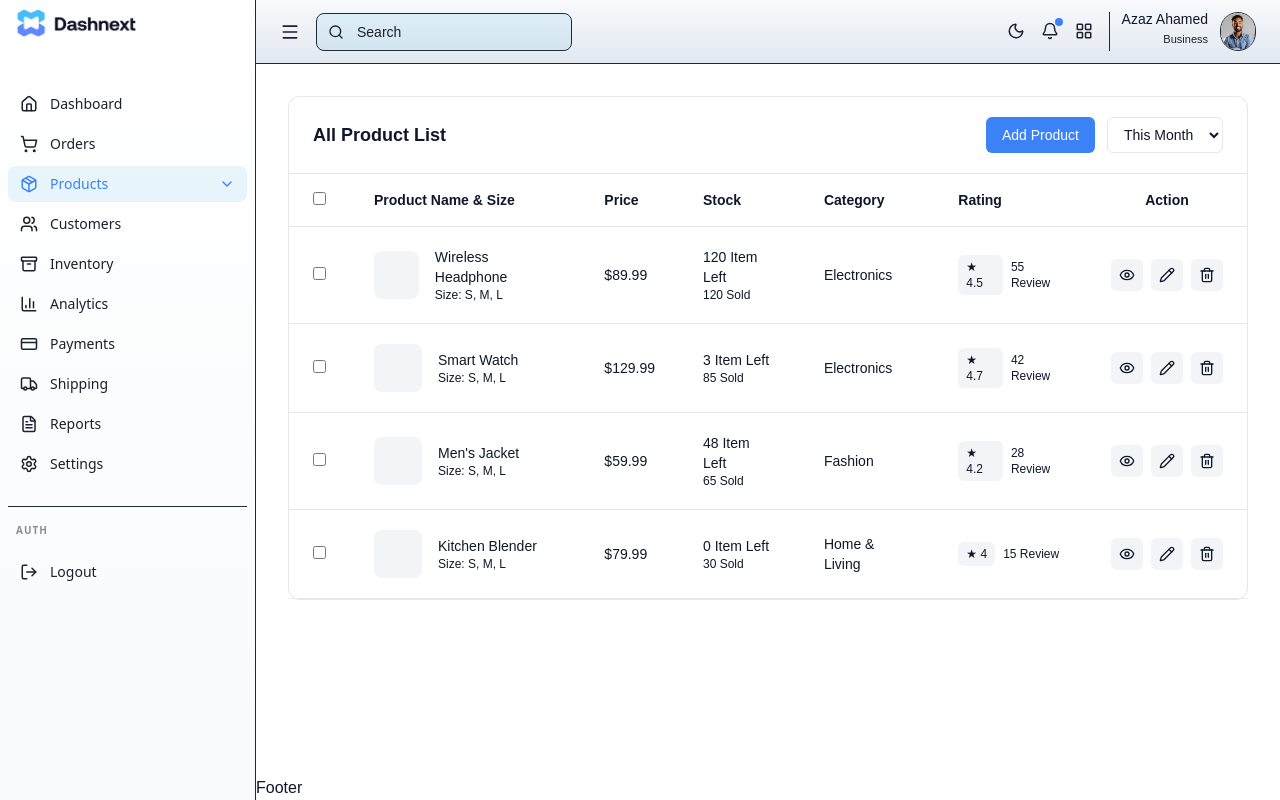
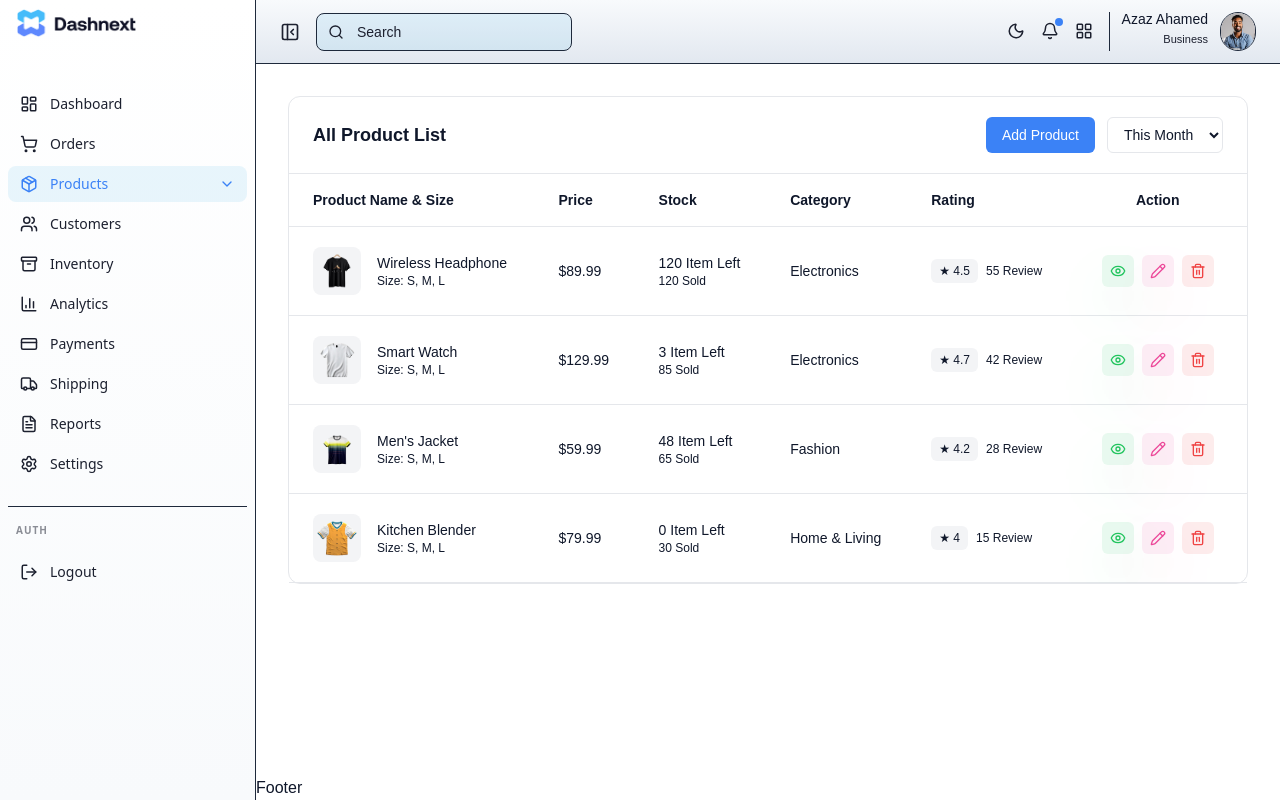
Before and after one commit to azaz7418/DashBoard, a Next.js app: page /products in a window 1280 px wide. Built offline with nearby package versions, Linux system fonts and the light colour scheme.

Commit message:
feat: enhance product detail page with automatic image slideshow and improve product list display

```diff
--- a/src/app/products/[id]/page.js
+++ b/src/app/products/[id]/page.js
@@ -1,6 +1,6 @@
 "use client";
 
-import React, { useState } from "react";
+import React, { useState, useEffect } from "react";
 import { useParams, useRouter } from "next/navigation";
 import Image from "next/image";
 import { productsData } from "@/components/data/DummyData";
@@ -32,7 +32,6 @@ const features = [
     icon: "Headphones",
   },
 ];
-<Scooter />
 const iconMap = {
   Scooter: Scooter,
   Ticket: Ticket,
@@ -46,7 +45,19 @@ export default function ProductDetailPage() {
   const product = productsData.find((p) => p.id === id);
 
   const [qty, setQty] = useState(1);
-  const [selectedImage, setSelectedImage] = useState(product.images?.[0] || product.image);
+  const [currentImageIndex, setCurrentImageIndex] = useState(0);
+
+  const selectedImage = product.images?.[currentImageIndex] || product.image;
+
+  useEffect(() => {
+    const interval = setInterval(() => {
+      setCurrentImageIndex((prev) => (prev + 1) % product.images.length);
+    }, 5000); // Change image every 3 seconds
+
+    return () => clearInterval(interval);
+  }, [product.images.length]);
+
+
 
   if (!product) {
     return (
@@ -60,7 +71,7 @@ export default function ProductDetailPage() {
   }
 
   return (
-    <div className="p-8 space-y-8">
+    <div className="p-8 space-y-6">
       {/* Back */}
       <button
         onClick={() => router.push("/products")}
@@ -71,18 +82,19 @@ export default function ProductDetailPage() {
       </button>
 
       {/* ================= TOP SECTION ================= */}
-      <div className="grid grid-cols-1 xl:grid-cols-[420px_1fr] gap-8 ">
+      <div className="grid grid-cols-1 xl:grid-cols-[420px_1fr] gap-6 ">
         {/* Image Gallery */}
         <div className="space-y-4 bg-white/50 dark:bg-black/20 border border-border rounded-xl p-6">
           <Image
+            key={currentImageIndex}
             src={selectedImage}
             alt={product.name}
             width={400}
             height={420}
-            className="rounded-xl object-cover w-full h-[420px]"
+            className="rounded-xl object-cover w-full transition-opacity duration-500"
           />
 
-          <div className="flex gap-3 ">
+          <div className="flex gap-3 justify-center">
             {product?.images?.map((img, i) => (
               <Image
                 key={i}
@@ -91,9 +103,9 @@ export default function ProductDetailPage() {
                 width={80}
                 height={80}
                 className={`h-20 w-20 rounded-lg border object-cover cursor-pointer ${
-                  selectedImage === img ? "border-primary" : "border-border"
+                  currentImageIndex === i ? "border-primary" : "border-border"
                 }`}
-                onClick={() => setSelectedImage(img)}
+                onClick={() => setCurrentImageIndex(i)}
               />
             ))}
           </div>
@@ -108,9 +120,7 @@ export default function ProductDetailPage() {
         {/* Product Info */}
         <div className="space-y-5 bg-white/50 dark:bg-black/20 border border-border rounded-xl p-6">
           <span className="inline-block px-3 py-1 text-xs rounded-md bg-success-light text-success">New Arrival</span>
-
           <h1 className="text-2xl font-semibold text-foreground">{product.name}</h1>
-
           {/* Rating */}
           <div className="flex items-center gap-2">
             <div className="flex">
@@ -122,7 +132,6 @@ export default function ProductDetailPage() {
               {product.rating} ({product.reviews} Reviews)
             </span>
           </div>
-
           {/* Price */}
           {product.offer ? (
             <div className="space-y-1">
--- a/src/app/products/page.js
+++ b/src/app/products/page.js
@@ -5,6 +5,7 @@ import { useRouter } from "next/navigation";
 import { productsData } from "@/components/data/DummyData";
 import { Eye, Pencil, Trash2 } from "lucide-react";
 import Link from "next/link";
+import Image from "next/image";
 
 export default function ProductsPage() {
   const router = useRouter();
@@ -26,7 +27,9 @@ export default function ProductsPage() {
           <h2 className="text-lg font-semibold text-foreground">All Product List</h2>
 
           <div className="flex items-center gap-3">
-            <Link href="/products/create" className="px-4 py-2 bg-primary text-white rounded-md text-sm">Add Product</Link>
+            <Link href="/products/create" className="px-4 py-2 bg-primary text-white rounded-md text-sm">
+              Add Product
+            </Link>
             <select className="px-3 py-2 border border-border rounded-md bg-background text-sm">
               <option>This Month</option>
               <option>Last Month</option>
@@ -40,9 +43,9 @@ export default function ProductsPage() {
           <table className="w-full text-sm">
             <thead className="text-muted-foreground">
               <tr className="border-b border-border">
-                <th className="px-6 py-4">
+                {/* <th className="px-6 py-4">
                   <input type="checkbox" />
-                </th>
+                </th> */}
                 <th className="text-left px-6 py-4">Product Name & Size</th>
                 <th className="text-left px-6 py-4">Price</th>
                 <th className="text-left px-6 py-4">Stock</th>
@@ -56,15 +59,22 @@ export default function ProductsPage() {
               {filteredProducts.map((product) => (
                 <tr key={product.id} className="border-b border-border hover:bg-muted/10">
                   {/* Checkbox */}
-                  <td className="px-6 py-5">
+                  {/* <td className="px-6 py-5">
                     <input type="checkbox" />
-                  </td>
+                  </td> */}
 
                   {/* Product */}
                   <td className="px-6 py-5">
                     <div className="flex items-center gap-4">
                       <div className="w-12 h-12 rounded-lg bg-muted flex items-center justify-center">
                         {/* image placeholder */}
+                        <Image
+                          src={product?.images[0]}
+                          alt={product.name}
+                          width={48}
+                          height={48}
+                          className="rounded-lg"
+                        />
                       </div>
                       <div>
                         <p className="font-medium text-foreground">{product.name}</p>
@@ -97,18 +107,18 @@ export default function ProductsPage() {
 
                   {/* Actions */}
                   <td className="px-6 py-5">
-                    <div className="flex justify-center gap-2">
+                    <div className="flex justify-center gap-2 p-2">
                       <button
                         onClick={() => router.push(`/products/${product.id}`)}
-                        className="p-2 rounded-md bg-muted hover:bg-muted/70"
+                        className="p-2 rounded-md bg-success/10 hover:bg-success/20 cursor-pointer shadow-2xl shadow-success "
                       >
-                        <Eye className="w-4 h-4" />
+                        <Eye className="w-4 h-4 text-success" />
                       </button>
-                      <button className="p-2 rounded-md bg-muted hover:bg-muted/70">
-                        <Pencil className="w-4 h-4" />
+                      <button className="p-2 rounded-md bg-info/10 hover:bg-info/20 cursor-pointer shadow-2xl shadow-info">
+                        <Pencil className="w-4 h-4 text-info" />
                       </button>
-                      <button className="p-2 rounded-md bg-muted hover:bg-muted/70">
-                        <Trash2 className="w-4 h-4" />
+                      <button className="p-2 rounded-md bg-error/10 hover:bg-error/20 cursor-pointer">
+                        <Trash2 className="w-4 h-4 text-error" />
                       </button>
                     </div>
                   </td>
--- a/src/components/data/DummyData.jsx
+++ b/src/components/data/DummyData.jsx
@@ -151,10 +151,10 @@ export const productsData = [
     sold: 85,
     // image: "httpsImage//via.placeholder.com/400x400?text=Smart+Watch",
     images: [
+      "/image/productImage/p-14.png",
       "/image/productImage/p-1.png",
       "/image/productImage/p-10.png",
       "/image/productImage/p-13.png",
-      "/image/productImage/p-14.png",
     ],
   },
   {
@@ -170,9 +170,9 @@ export const productsData = [
     offer: 20,
     sold: 65,
     images: [
+      "/image/productImage/p-13.png",
       "/image/productImage/p-1.png",
       "/image/productImage/p-10.png",
-      "/image/productImage/p-13.png",
       "/image/productImage/p-14.png",
     ],
   },
@@ -189,8 +189,8 @@ export const productsData = [
     offer: 20,
     sold: 30,
     images: [
+      "/image/productImage/p-10.png",
       "/image/productImage/p-1.png",
-      "/image/productImage/p-10.png",
       "/image/productImage/p-13.png",
       "/image/productImage/p-14.png",
     ],
--- a/src/components/ui/Header.jsx
+++ b/src/components/ui/Header.jsx
@@ -1,7 +1,7 @@
 "use client";
 
 import React from "react";
-import { Menu, Search, Moon, Sun, Bell, LayoutGrid } from "lucide-react";
+import { Menu, Search, Moon, Sun, Bell, LayoutGrid, PanelLeftClose } from "lucide-react";
 import Image from "next/image";
 
 const Header = ({ onToggle, onThemeToggle, theme }) => {
@@ -22,7 +22,7 @@ const Header = ({ onToggle, onThemeToggle, theme }) => {
           onClick={onToggle}
           className="text-sidebar-text hover:text-sidebar-text-hover dark:text-sidebar-text dark:hover:text-sidebar-text-hover transition-colors cursor-pointer"
         >
-          <Menu size={20} />
+          <PanelLeftClose size={20} />
         </button>
 
         {/* Search */}
@@ -54,7 +54,7 @@ const Header = ({ onToggle, onThemeToggle, theme }) => {
 
         {/* Language */}
         {/* <div className="flex items-center gap-1 cursor-pointer"> */}
-          {/* <Image
+        {/* <Image
             src="https://www.freepik.com/free-photos-vectors/person"
             alt="EN"
             width={20}
--- a/src/components/ui/SideNav.jsx
+++ b/src/components/ui/SideNav.jsx
@@ -4,7 +4,6 @@ import React, { useState } from "react";
 import Link from "next/link";
 import { usePathname } from "next/navigation";
 import {
-  Home,
   ShoppingCart,
   Package,
   Users,
@@ -17,6 +16,7 @@ import {
   Truck,
   FileText,
   ChevronDown,
+  LayoutDashboard,
 } from "lucide-react";
 import Image from "next/image";
 
@@ -50,7 +50,7 @@ const SideNav = ({ collapsed, theme }) => {
         <section className="mb-6 pt-4">
           <nav className="space-y-1">
             <NavItem
-              icon={<Home size={18} />}
+              icon={<LayoutDashboard size={18} />}
               label="Dashboard"
               href="/"
               active={pathname === "/"}
```
